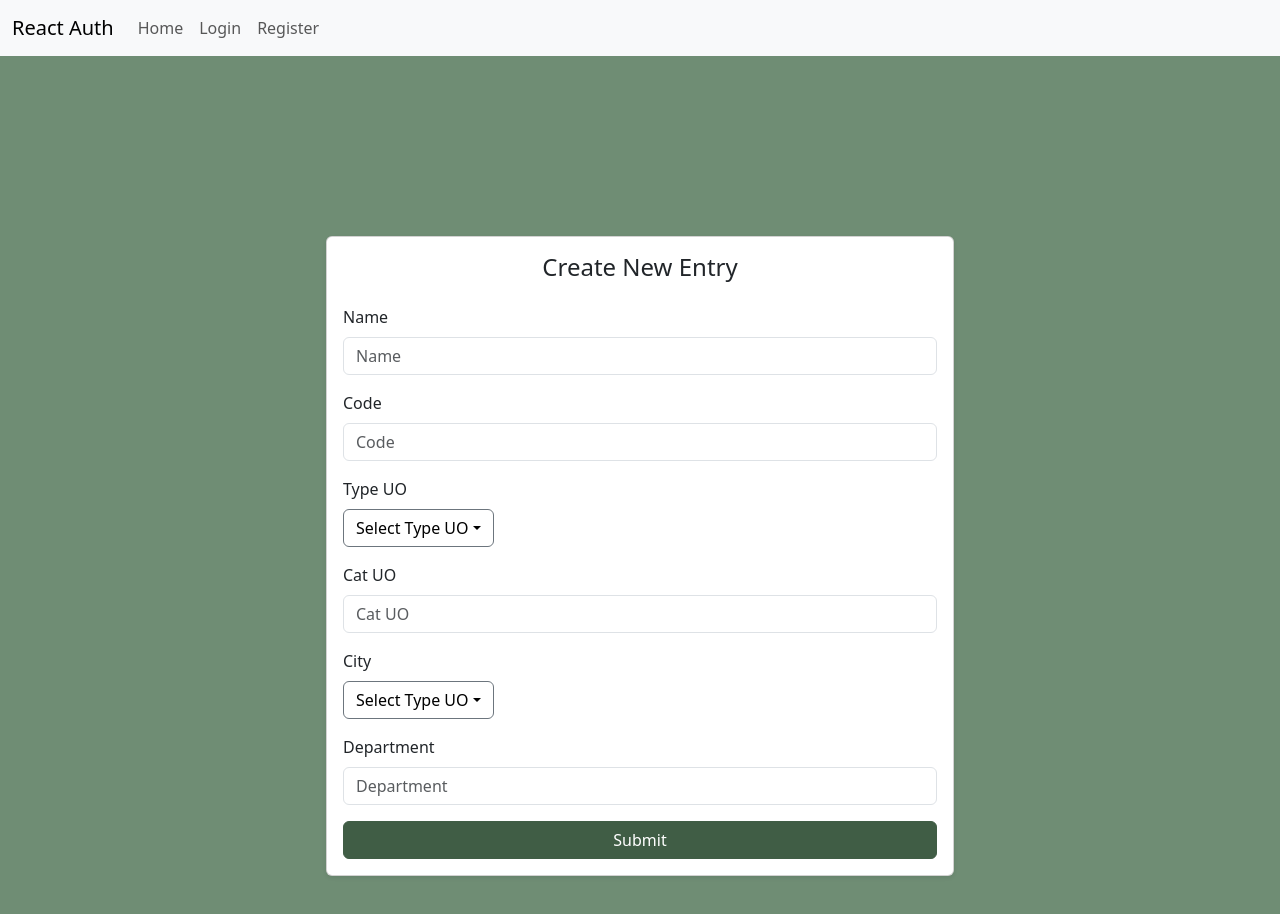
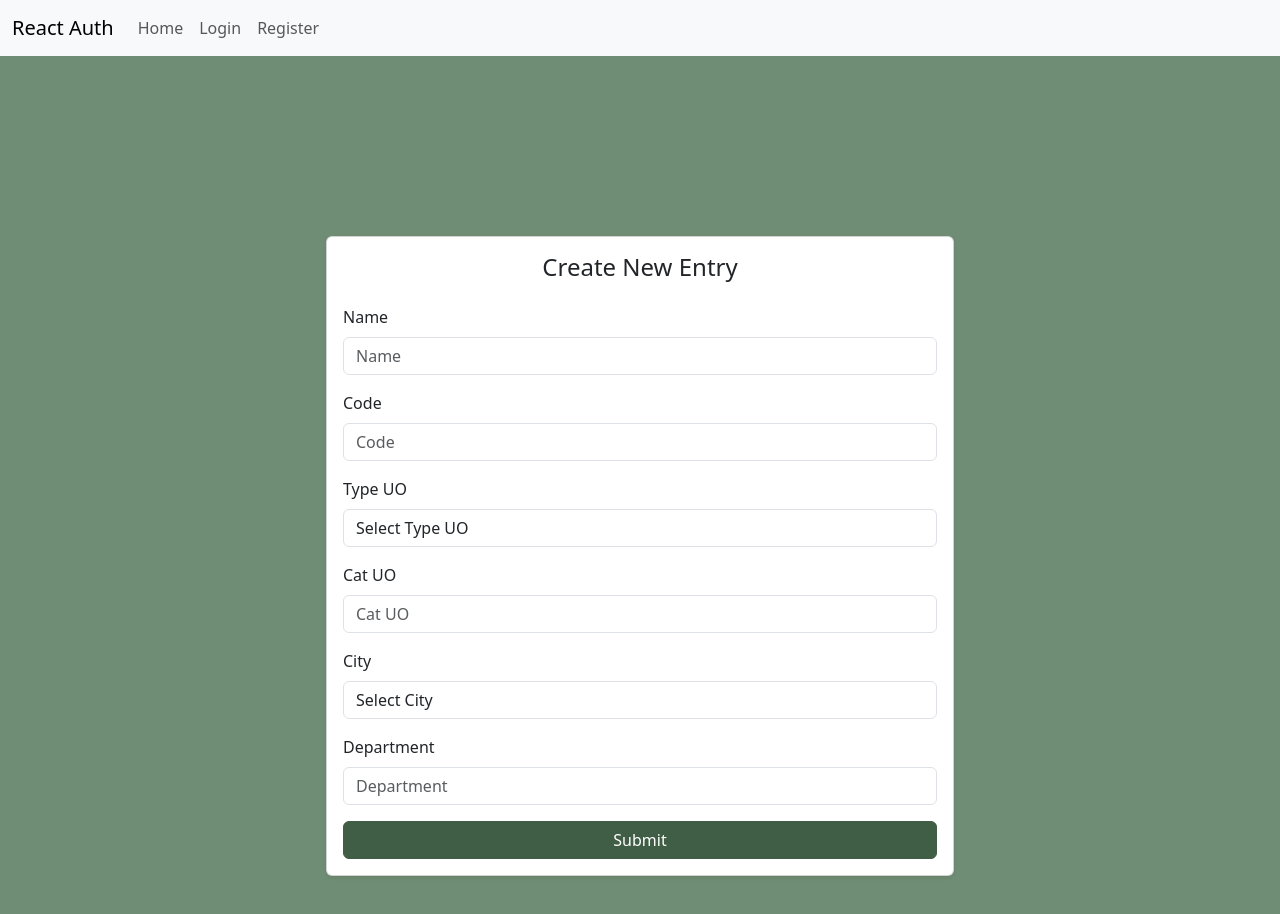
Before and after one commit to Saad-Mosaif/F.office, a React app: page /form in a window 1280 px wide. Shown: the top 914 px of the page. Built offline with nearby package versions, Linux system fonts and the light colour scheme.

Commit message:
forms changed to better hhhh(actually working for once

```diff
--- a/src/components/Form.js
+++ b/src/components/Form.js
@@ -1,55 +1,117 @@
-// components/Form.js
-import React from 'react';
+import React, { useState } from 'react';
+import axios from 'axios';
 import 'bootstrap/dist/css/bootstrap.min.css';
 import '../App.css';
 
 const Form = () => {
+  const [name, setName] = useState('');
+  const [codeDR, setCodeDR] = useState('');
+  const [typeUO, setTypeUO] = useState('');
+  const [catUO, setCatUO] = useState('');
+  const [city, setCity] = useState('');
+  const [department, setDepartment] = useState('');
+
+  const handleSubmit = async (e) => {
+    e.preventDefault();
+
+    const data = {
+      intituler: name,
+      codeDR: codeDR,
+      typeUO: typeUO,
+      cat_uo: catUO,
+      ville: city,
+      department: department,
+    };
+
+    try {
+      const response = await axios.post('http://localhost:8080/api/uo', data);
+      console.log(response.data);
+      alert('Entry created successfully!');
+    } catch (error) {
+      console.error('There was an error creating the entry!', error);
+      alert('Failed to create entry');
+    }
+  };
+
   return (
     <div className="container-fluid d-flex justify-content-center align-items-center" style={{ minHeight: '100vh', marginTop: '100px' }}>
       <div className="card w-50">
         <div className="card-body">
           <h2 className="card-title text-center mb-4">Create New Entry</h2>
-          <form>
+          <form onSubmit={handleSubmit}>
             <div className="mb-3">
               <label htmlFor="name" className="form-label">Name</label>
-              <input type="text" className="form-control" id="name" placeholder="Name" />
+              <input
+                type="text"
+                className="form-control"
+                id="name"
+                value={name}
+                onChange={(e) => setName(e.target.value)}
+                placeholder="Name"
+              />
             </div>
             <div className="mb-3">
-              <label htmlFor="code" className="form-label">Code</label>
-              <input type="text" className="form-control" id="code" placeholder="Code" />
+              <label htmlFor="codeDR" className="form-label">Code</label>
+              <input
+                type="text"
+                className="form-control"
+                id="codeDR"
+                value={codeDR}
+                onChange={(e) => setCodeDR(e.target.value)}
+                placeholder="Code"
+              />
             </div>
             <div className="mb-3">
-              <label htmlFor="type_uo" className="form-label">Type UO</label>
-              <div className="dropdown">
-  <button className="btn btn-secondary dropdown-toggle" type="button" id="typeUOButton" data-bs-toggle="dropdown" aria-haspopup="true" aria-expanded="false" style={{ backgroundColor: 'white', color: 'black' }}>
-    Select Type UO
-  </button>
-  <ul className="dropdown-menu" aria-labelledby="typeUOButton">
-    <li><a className="dropdown-item" href="#">Type UO 1</a></li>
-    <li><a className="dropdown-item" href="#">Type UO 2</a></li>
-    <li><a className="dropdown-item" href="#">Type UO 3</a></li>
-  </ul>
-</div>
+              <label htmlFor="typeUO" className="form-label">Type UO</label>
+              <select
+                className="form-control"
+                id="typeUO"
+                value={typeUO}
+                onChange={(e) => setTypeUO(e.target.value)}
+              >
+                <option value="">Select Type UO</option>
+                <option value="DC">DC</option>
+                <option value="DR">DR</option>
+                <option value="CMP">CMP</option>
+                <option value="EFP">EFP</option>
+              </select>
             </div>
             <div className="mb-3">
-              <label htmlFor="cat_uo" className="form-label">Cat UO</label>
-              <input type="text" className="form-control" id="cat_uo" placeholder="Cat UO" />
+              <label htmlFor="catUO" className="form-label">Cat UO</label>
+              <input
+                type="text"
+                className="form-control"
+                id="catUO"
+                value={catUO}
+                onChange={(e) => setCatUO(e.target.value)}
+                placeholder="Cat UO"
+              />
             </div>
             <div className="mb-3">
               <label htmlFor="city" className="form-label">City</label>
-            <div className="dropdown">
-             <button className="btn btn-secondary dropdown-toggle" type="button" id="typeUOButton" data-bs-toggle="dropdown" aria-haspopup="true" aria-expanded="false" style={{ backgroundColor: 'white', color: 'black' }}> Select Type UO
-             </button>
-             <ul className="dropdown-menu" aria-labelledby="typeUOButton">
-               <li><a className="dropdown-item" href="#">city 1</a></li>
-               <li><a className="dropdown-item" href="#">city 2</a></li>
-               <li><a className="dropdown-item" href="#">city 3</a></li>
-            </ul>
-            </div>
+              <select
+                className="form-control"
+                id="city"
+                value={city}
+                onChange={(e) => setCity(e.target.value)}
+              >
+                <option value="">Select City</option>
+                <option value="CASABLANCA">Casablanca</option>
+                <option value="RABAT">Rabat</option>
+                <option value="MARRAKECH">Marrakech</option>
+                <option value="TANGER">Tanger</option>
+              </select>
             </div>
             <div className="mb-3">
               <label htmlFor="department" className="form-label">Department</label>
-              <input type="text" className="form-control" id="department" placeholder="Department" />
+              <input
+                type="text"
+                className="form-control"
+                id="department"
+                value={department}
+                onChange={(e) => setDepartment(e.target.value)}
+                placeholder="Department"
+              />
             </div>
             <button type="submit" className="btn btn-primary w-100">Submit</button>
           </form>
```
